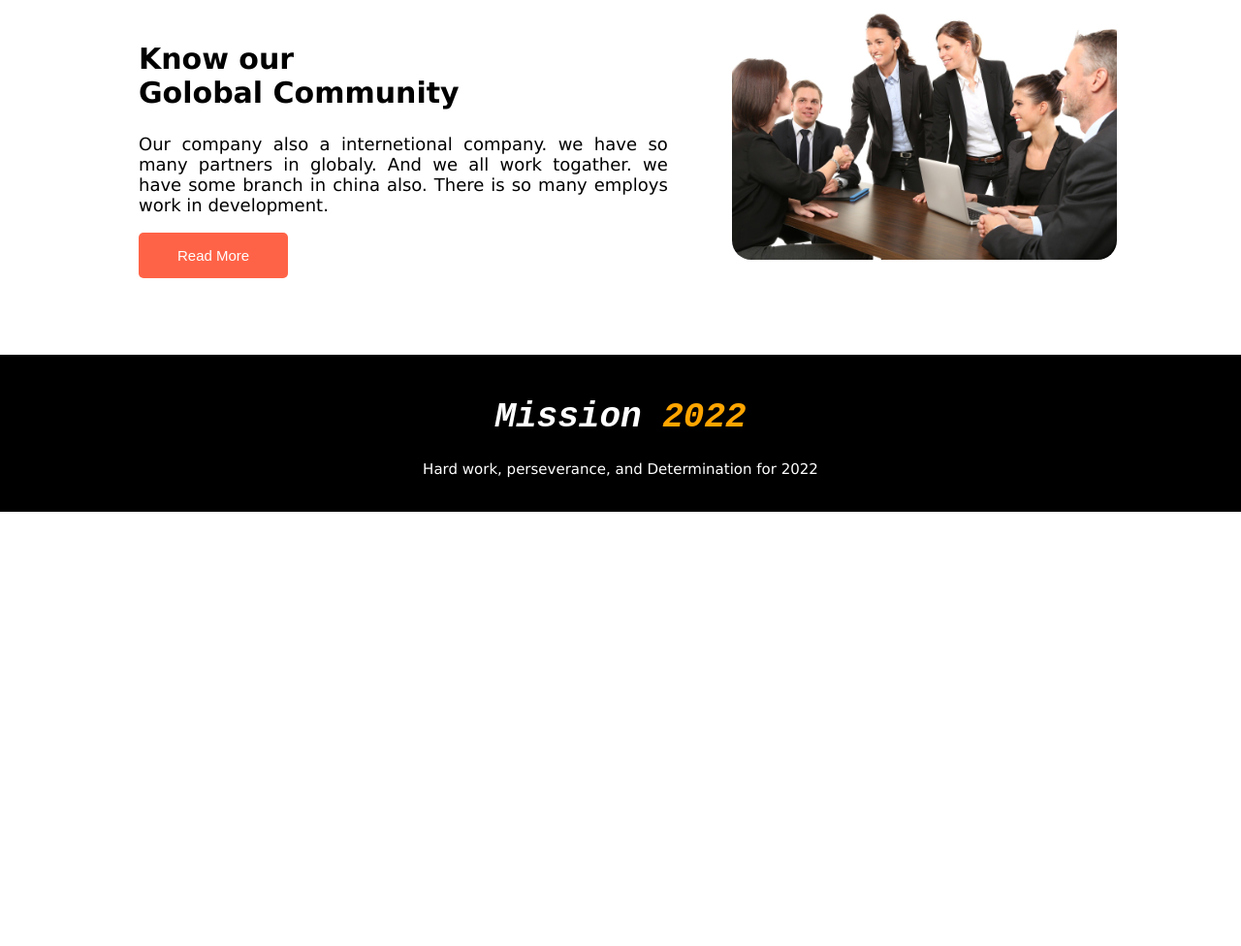
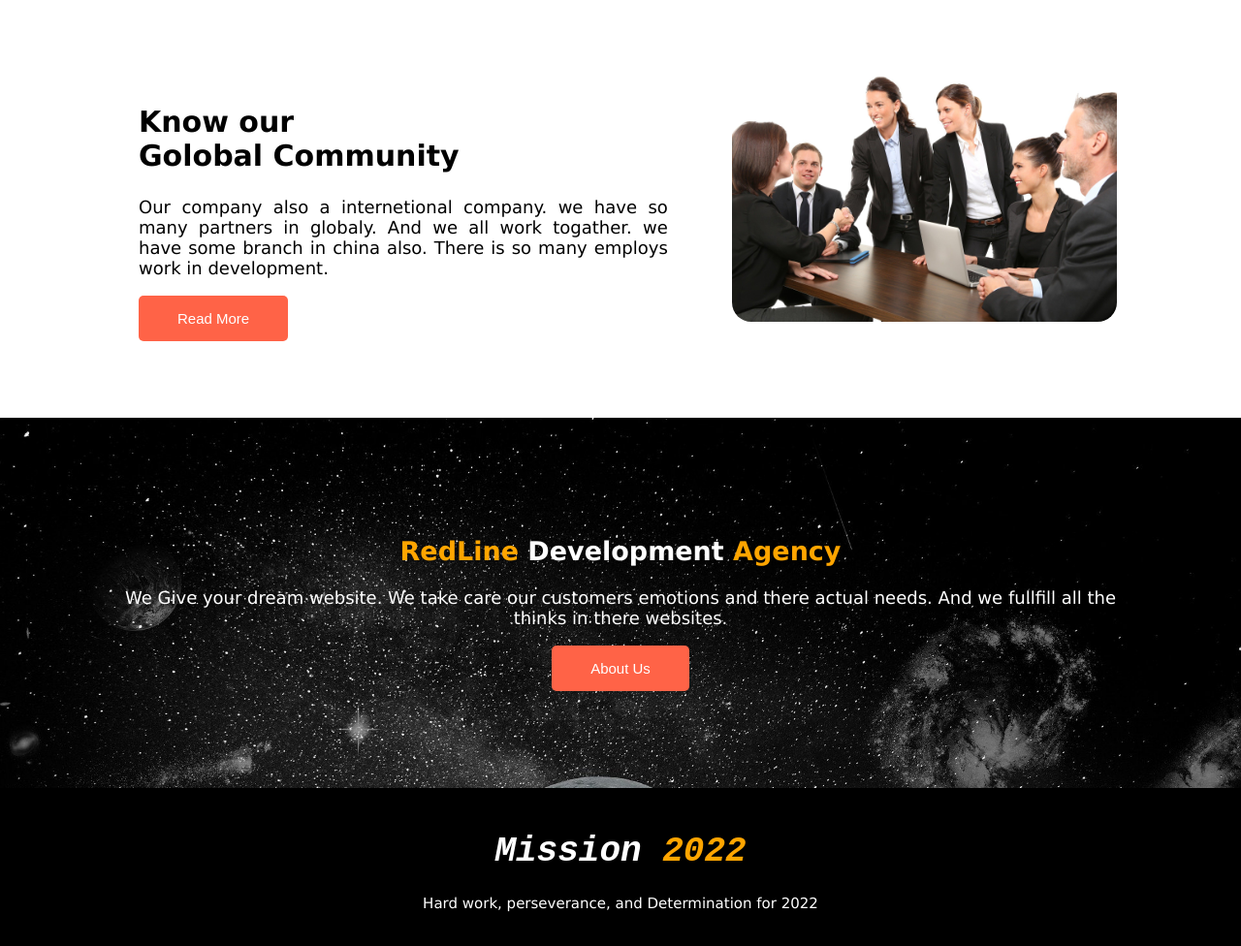
Before and after one commit to Srabonbishwas/First-portfolio, a plain HTML site: page index.html in a window 1280 px wide. Shown: the part 1334-2310 px from the top of the page at 97% size. Before the commit the page ends 1862 px from the top, so only its background shows below. Drawn offline with Linux system fonts and the light colour scheme.

Commit message:
fixing commit

```diff
--- a/index.html
+++ b/index.html
@@ -68,6 +68,15 @@
             <img src="img/people-g897c64157_1920.jpg" alt="">
         </div>
     </section>
+    <section class="section-5">
+        <div class="Agency-info">
+            <h2>RedLine <span>Development</span> Agency</h2>
+        <p>We Give your dream website. We take care our customers emotions and there actual needs. And we fullfill all the thinks in there websites.</p>
+        <button class="last-button">
+            <a href="">About Us</a>
+        </button>
+        </div>
+    </section>
     <footer>
         <div class="footer">
             <h1><i>Mission <span>2022</span></i></h1>
--- a/style.css
+++ b/style.css
@@ -25,6 +25,7 @@ a{
     display: flex;
     margin-left: 10%;
     margin-right: 10%;
+    margin-bottom: 5%;
 }
 .stay-focused{
     text-align: justify;
@@ -61,7 +62,7 @@ a{
 }
 .section-2 h1{
     font-size: 35px;
-    margin-bottom: 50px;
+    margin-bottom: 80px;
     text-align: center;
 }
 .section-2 h1 span{
@@ -100,7 +101,7 @@ a{
     width: 50%;
 }
 /**==================
-    3nd Section
+    3rd Section
 ====================**/
 .section-3{
     display: flex;
@@ -125,7 +126,7 @@ a{
     width: 55%;
 }
 /**==================
-    4nd Section
+    4th Section
 ====================**/
 
 .section-4{
@@ -150,12 +151,46 @@ a{
     width: 100%;
     border-radius: 20px;
 }
-
+/**======================
+    5th section
+=========================**/
+.section-5{
+    background-image: url(img/123.jpg);
+    margin-top: 5%;
+    display: flex;
+    background-repeat: no-repeat;
+    background-size: cover;
+}
+.agency-info{
+    color: white;
+    text-align: center;
+    margin-left: 10%;
+    width: 80%;
+    padding-bottom: 100px;
+    padding-top: 100px;
+}
+.last-button{
+    background-color: tomato;
+    border: none;
+    border-radius: 5px;
+    padding: 15 40;
+    transition: 0.5s;
+}
+.agency-info h2{
+    color:orange;
+}
+.agency-info h2 span{
+    color: white;
+}
+.last-button:hover {
+    background-color: orange;
+    border-radius: 60px;
+    transition: 0.5s;
+}
 /**==================
     Footer area
 ====================**/
 footer{
-    margin-top: 5%;
     color: white;
     background-color: black;
     text-align: center;
```
Also changed, not shown: img/123.jpg (added), img/animal-g95ad0bc19_1920.jpg (added).
